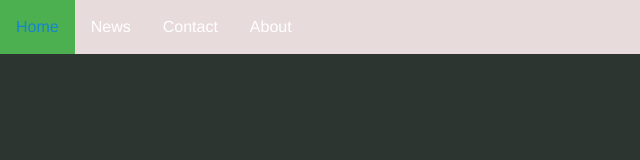
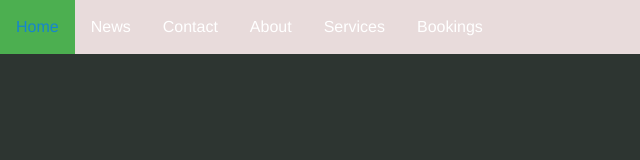
Before and after one commit to tonuidavies/Band, a plain HTML site: page index.html in a window 1280 px wide. Shown: the full height of the page, 0-640 px from the left. Drawn offline with Linux system fonts and the light colour scheme.

Commit message:
menu items added

```diff
--- a/index.html
+++ b/index.html
@@ -15,6 +15,8 @@
               <li><a href="#news">News</a></li>
               <li><a href="#contact">Contact</a></li>
               <li><a href="#about">About</a></li>
+              <li><a href="#about">Services</a></li>
+              <li><a href="#about">Bookings</a></li>
           </ul>
         </div>
       <div class="expanded row row1">
```
